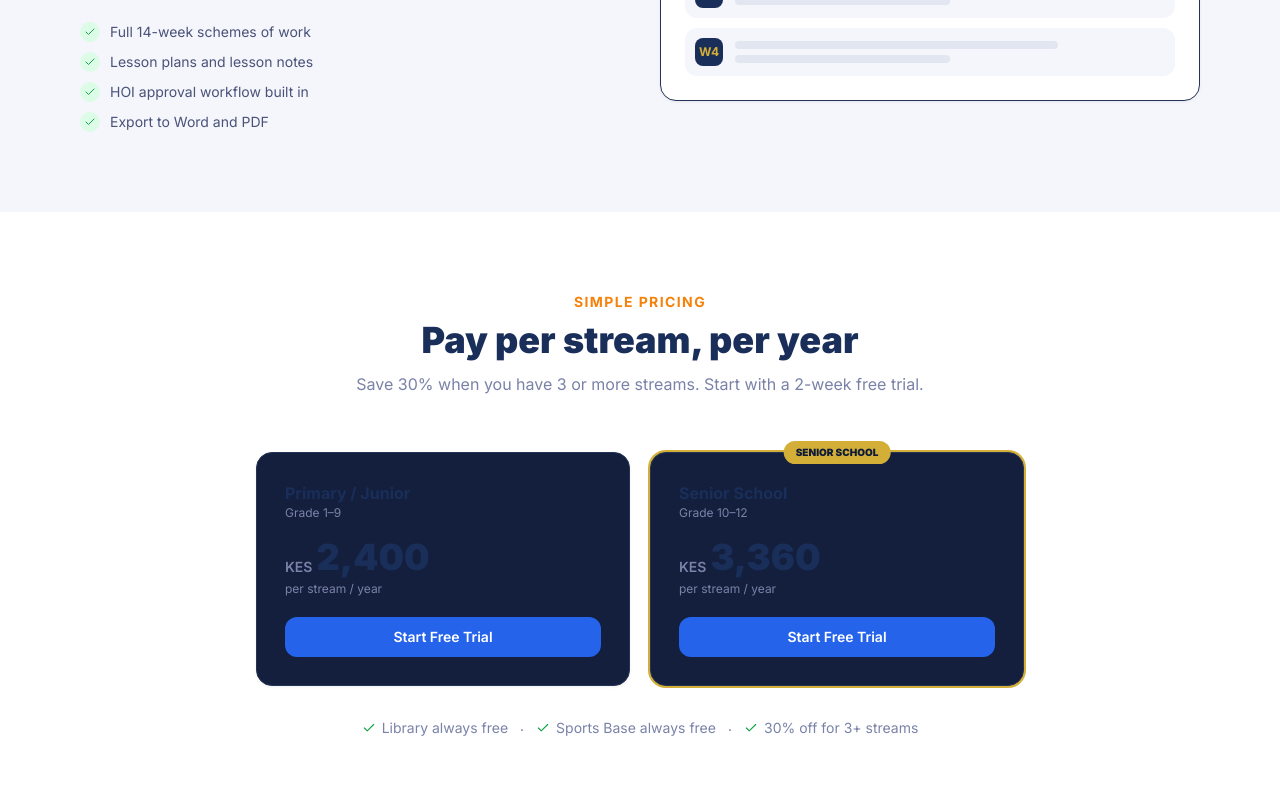
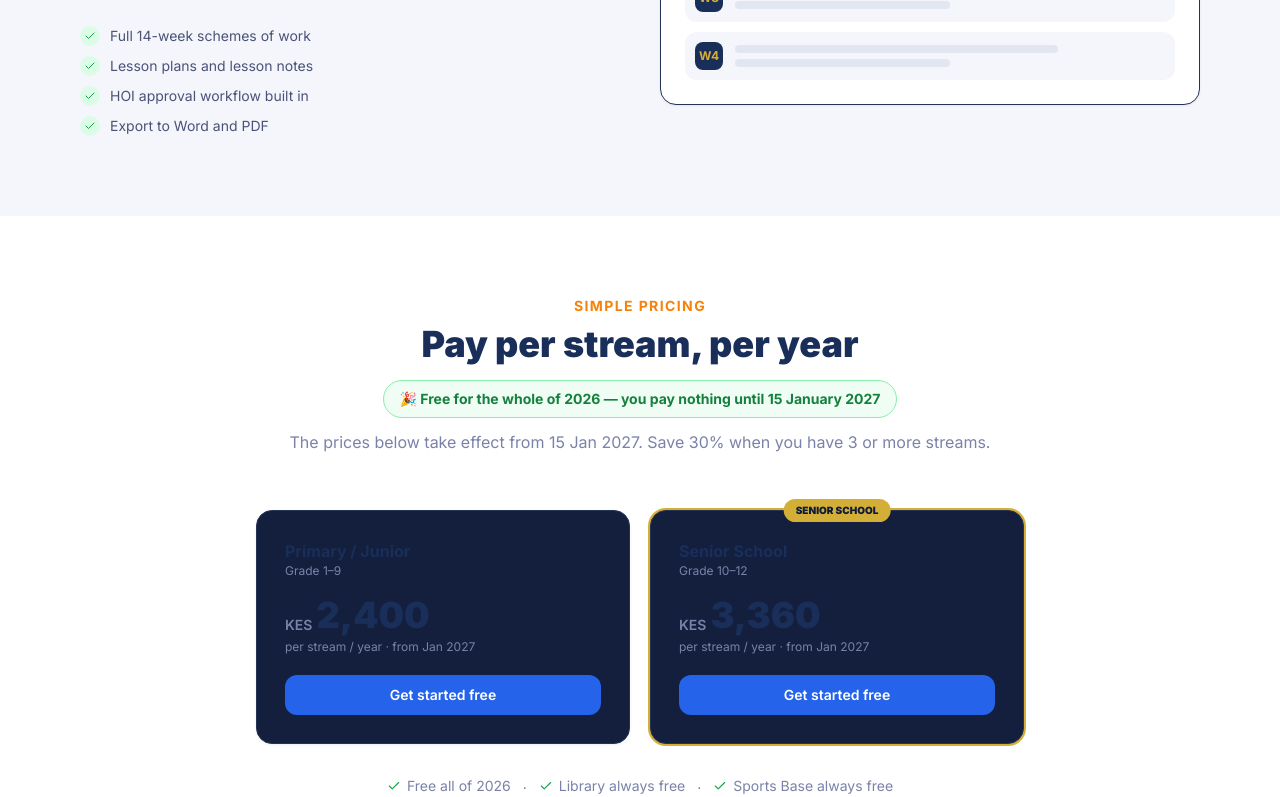
Before and after one commit to oduorongo/zaroda-main, a Next.js app in the folder frontend/: page / in a window 1280 px wide. Shown: the part 2000-2797 px from the top of the page. Built offline with nearby package versions, Linux system fonts and the light colour scheme; no server answers.

Commit message:
Free-for-2026 messaging on landing, signup, and invite links

```diff
--- a/frontend/app/auth/signup/page.tsx
+++ b/frontend/app/auth/signup/page.tsx
@@ -205,8 +205,8 @@ export default function SignupPage() {
         <img src="/zaroda-logo.png" alt="ZARODA" className="inline-block w-14 h-14 rounded-xl object-cover mb-3"/>
         <div className="text-white font-black text-sm leading-tight">ZARODA SCHOOL</div>
         <div className="text-[#fdba74] font-black text-sm leading-tight mb-2">MANAGEMENT SYSTEM</div>
-        <h1 className="text-xl font-black text-white">Start Your Free Trial</h1>
-        <p className="text-white/40 text-xs mt-1">2 weeks free · No card required</p>
+        <h1 className="text-xl font-black text-white">Free for all of 2026 🎉</h1>
+        <p className="text-white/40 text-xs mt-1">No card required · Subscription begins 15 January 2027</p>
       </div>
 
       <div className="bg-white rounded-2xl p-6 shadow-modal">
--- a/frontend/app/page.tsx
+++ b/frontend/app/page.tsx
@@ -59,7 +59,7 @@ export default function HomePage() {
             ) : (
               <>
                 <Link href="/auth/login" className="text-sm font-semibold text-[#1a2e5a] px-3 py-2 hover:bg-[#f4f6fb] rounded-xl">Sign In</Link>
-                <Link href="/auth/signup" className="btn-primary text-sm">Start Free Trial</Link>
+                <Link href="/auth/signup" className="btn-primary text-sm">Get started free</Link>
               </>
             )}
           </div>
@@ -74,6 +74,9 @@ export default function HomePage() {
           <div className="inline-flex items-center gap-2 bg-white/10 border border-white/15 rounded-full px-4 py-1.5 text-xs font-medium mb-6">
             <span className="w-1.5 h-1.5 bg-[#d4af37] rounded-full"/> Made in Kenya for Kenyan schools
           </div>
+          <div className="inline-flex items-center gap-2 bg-[#d4af37]/15 border border-[#d4af37]/40 text-[#d4af37] text-sm font-bold px-4 py-1.5 rounded-full mb-6">
+            🎉 FREE for all of 2026 — subscription begins 15 Jan 2027
+          </div>
           <h1 className="text-4xl md:text-6xl font-black leading-tight max-w-3xl mx-auto">
             Run your entire school from <span className="text-[#d4af37]">one platform</span>
           </h1>
@@ -82,7 +85,7 @@ export default function HomePage() {
           </p>
           <div className="flex flex-col sm:flex-row gap-3 justify-center mt-9">
             <Link href="/auth/signup" className="inline-flex items-center justify-center gap-2 bg-[#d4af37] text-[#0f1c38] font-bold px-7 py-3.5 rounded-xl hover:bg-[#f0d060] transition-all active:scale-95">
-              Start your 2-week free trial <ArrowRight size={18}/>
+              Get started free <ArrowRight size={18}/>
             </Link>
             <Link href="/auth/login" className="inline-flex items-center justify-center gap-2 border border-white/25 font-semibold px-7 py-3.5 rounded-xl hover:bg-white/10 transition-all">
               Sign In
@@ -185,7 +188,10 @@ export default function HomePage() {
         <div className="text-center mb-14">
           <p className="text-[#f5820a] font-bold text-sm uppercase tracking-widest mb-2">Simple pricing</p>
           <h2 className="text-3xl md:text-4xl font-black text-[#1a2e5a]">Pay per stream, per year</h2>
-          <p className="text-[#7a82a8] mt-3">Save 30% when you have 3 or more streams. Start with a 2-week free trial.</p>
+          <div className="inline-flex items-center gap-2 bg-green-50 border border-green-300 text-green-700 text-sm font-bold px-4 py-2 rounded-full mt-4">
+            🎉 Free for the whole of 2026 — you pay nothing until 15 January 2027
+          </div>
+          <p className="text-[#7a82a8] mt-3">The prices below take effect from 15 Jan 2027. Save 30% when you have 3 or more streams.</p>
         </div>
 
         <div className="grid sm:grid-cols-2 gap-5 max-w-3xl mx-auto">
@@ -198,18 +204,18 @@ export default function HomePage() {
                 <span className="text-sm font-semibold text-[#7a82a8]">KES</span>
                 <span className="text-4xl font-black text-[#1a2e5a]">{p.price}</span>
               </div>
-              <p className="text-xs text-[#7a82a8] mb-5">{p.per}</p>
-              <Link href="/auth/signup" className="btn-primary w-full justify-center">Start Free Trial</Link>
+              <p className="text-xs text-[#7a82a8] mb-5">{p.per} · from Jan 2027</p>
+              <Link href="/auth/signup" className="btn-primary w-full justify-center">Get started free</Link>
             </div>
           ))}
         </div>
 
         <div className="text-center mt-8 text-sm text-[#7a82a8]">
+          <span className="inline-flex items-center gap-1.5"><Check size={14} className="text-green-600"/> Free all of 2026</span>
+          <span className="mx-3">·</span>
           <span className="inline-flex items-center gap-1.5"><Check size={14} className="text-green-600"/> Library always free</span>
           <span className="mx-3">·</span>
           <span className="inline-flex items-center gap-1.5"><Check size={14} className="text-green-600"/> Sports Base always free</span>
-          <span className="mx-3">·</span>
-          <span className="inline-flex items-center gap-1.5"><Check size={14} className="text-green-600"/> 30% off for 3+ streams</span>
         </div>
       </section>
 
@@ -219,7 +225,7 @@ export default function HomePage() {
           <h2 className="text-3xl md:text-4xl font-black">Ready to bring your school online?</h2>
           <p className="text-white/60 mt-3 max-w-lg mx-auto">Join Kenyan schools modernising how they manage academics, finance, and more.</p>
           <Link href="/auth/signup" className="inline-flex items-center gap-2 bg-[#d4af37] text-[#0f1c38] font-bold px-8 py-3.5 rounded-xl hover:bg-[#f0d060] transition-all active:scale-95 mt-7">
-            Start your free trial <ArrowRight size={18}/>
+            Get started free <ArrowRight size={18}/>
           </Link>
         </div>
       </section>
@@ -243,7 +249,7 @@ export default function HomePage() {
             <ul className="space-y-2 text-sm">
               <li><a href="#features" className="hover:text-white">Features</a></li>
               <li><a href="#pricing" className="hover:text-white">Pricing</a></li>
-              <li><Link href="/auth/signup" className="hover:text-white">Free Trial</Link></li>
+              <li><Link href="/auth/signup" className="hover:text-white">Free in 2026</Link></li>
               <li><Link href="/auth/login" className="hover:text-white">Sign In</Link></li>
             </ul>
           </div>
--- a/frontend/components/ShareZaroda.tsx
+++ b/frontend/components/ShareZaroda.tsx
@@ -16,9 +16,9 @@ function buildMessages(schoolName: string, signupUrl: string) {
 
 Still adding and ranking marks on paper and writing report cards by hand? I use *ZARODA School Management System* at ${school} — teachers enter marks online, mark lists and CBC report cards (both the 4 and 8 performance levels) generate automatically, and fees are tracked per learner.
 
-A class teacher can sign up and manage learners and subject teachers — the rest of the school follows 👉 ${link}`;
+A class teacher can sign up and manage learners and subject teachers — the rest of the school follows 👉 ${link}
 
-  const detailed =
+🎉 *FREE for the whole of 2026* — no card needed. Subscription only begins on 15 January 2027.`;
 `Dear colleague teacher,
 
 Tired of adding and ranking marks manually on paper and writing report cards by hand? 📚
@@ -38,7 +38,9 @@ If your school still struggles with:
 ✅ Class teachers, HOI and parents each get the right access
 ✅ Built in Kenya, for the Kenyan CBC/CBE curriculum
 
-A class teacher can sign up and manage learners and subject teachers — the rest of the school follows 👉 ${link}`;
+A class teacher can sign up and manage learners and subject teachers — the rest of the school follows 👉 ${link}
+
+🎉 *FREE for the whole of 2026* — every feature, no card required. Subscription only begins on 15 January 2027, so the entire 2026 school year is on us.`;
 
   return { short, detailed };
 }
```
